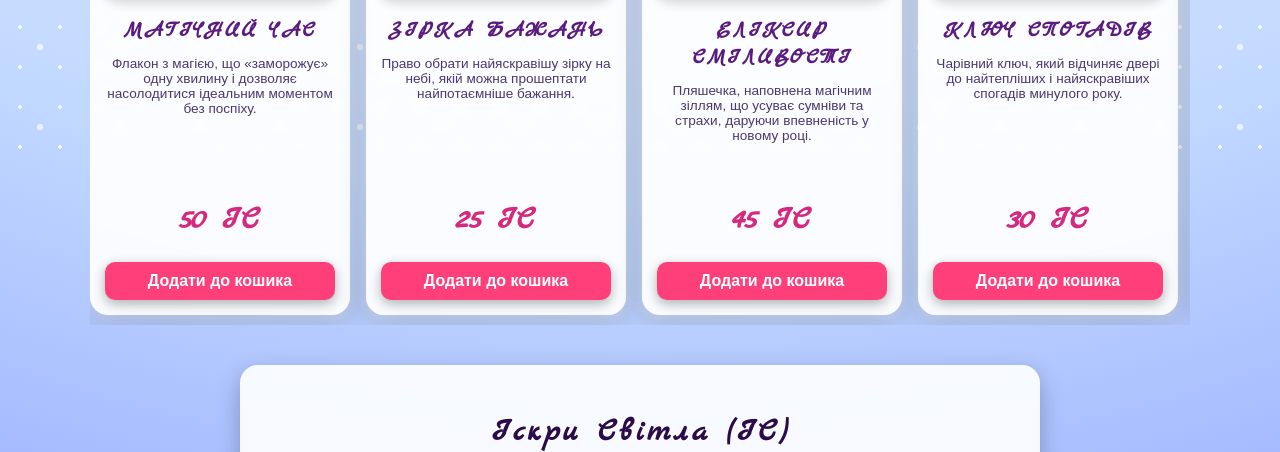
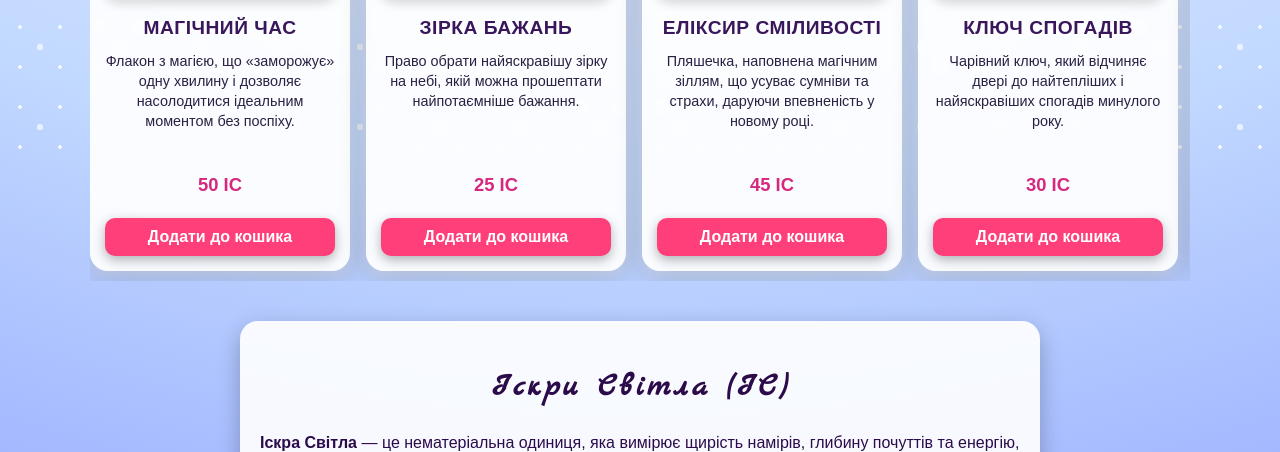
Before and after one commit to makavozik-droid/newyear-magic-shop, a website built with Parcel: page src/index.html in a window 1280 px wide. Shown: the part 648-1100 px from the top of the page. Built offline with nearby package versions, Linux system fonts and the light colour scheme.

Commit message:
Make product text more readable

```diff
--- a/src/styles.css
+++ b/src/styles.css
@@ -202,31 +202,36 @@ main {
 }
 
 .product-name {
-  font-size: 1.35rem;
-  font-weight: bold;
-  color: #5a1a80;
+  font-size: 1.2rem;
+  font-weight: 700;
+  color: #3a175b;
   margin: 8px 0 6px;
-  text-shadow: 0 0 4px rgba(255,255,255,0.7);
-  font-family: 'Marck Script', cursive;
-  letter-spacing: 1px;
+  text-shadow: 0 0 3px rgba(255,255,255,0.6);
+
+  /* звичайний, читабельний шрифт */
+  font-family: inherit;
+  letter-spacing: 0.5px;
 }
 
 .product-desc {
-  font-size: 0.85rem;
-  color: #4c3770;
+  font-size: 0.9rem;
+  line-height: 1.4;
+  color: #2a2043;
   margin-top: 6px;
   margin-bottom: 10px;
   min-height: 70px;
   flex: 1;
+  text-shadow: none; /* щоб не “мило” текст */
 }
 
 .product-price {
-  font-size: 2.00rem;
-  font-weight: bold;
+  font-size: 1.15rem;
+  font-weight: 700;
   color: #d6287f;
   margin: 10px 0 12px;
-  text-shadow: 0 0 5px rgba(255,255,255,0.7);
-  font-family: 'Marck Script', cursive;
+  text-shadow: 0 0 4px rgba(255,255,255,0.7);
+
+  font-family: inherit; /* такий самий, як у всьому тексті */
 }
 
 .add-btn {
```
Also changed, not shown: dist/index.html, 2 other files.
